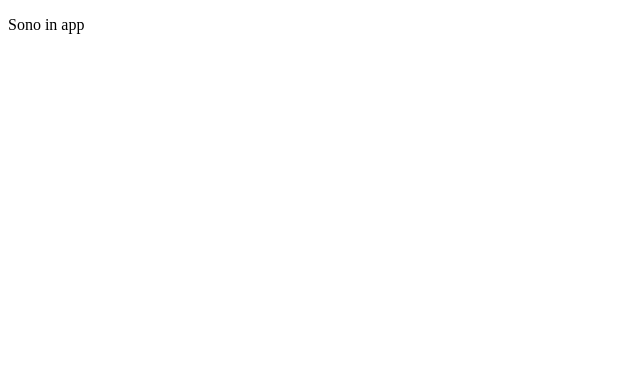
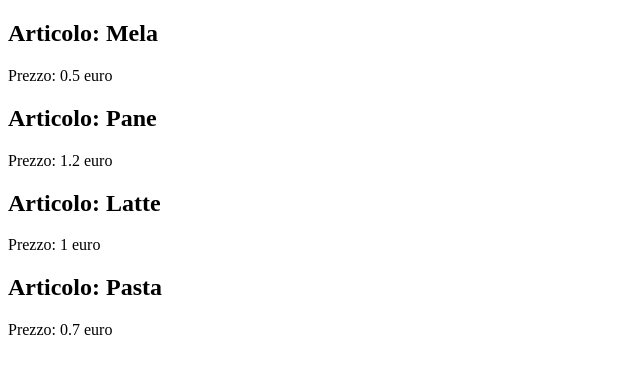
Before and after one commit to AngelaFerraro18/ex-react-usereducer-spesa, a React (Vite) app: page / in a window 1280 px wide. Shown: the top 374 px of the page, without its empty margins (0-640 px from the left). Built offline with nearby package versions, Linux system fonts and the light colour scheme.

Commit message:
feat: milestone 1 completed

```diff
--- a/src/App.jsx
+++ b/src/App.jsx
@@ -1,7 +1,22 @@
+import Article from "./components/Article";
 
 
 function App() {
-  return <p>Sono in app</p>
+
+  const products = [
+    { name: 'Mela', price: 0.5 },
+    { name: 'Pane', price: 1.2 },
+    { name: 'Latte', price: 1.0 },
+    { name: 'Pasta', price: 0.7 },
+  ];
+
+  return (
+    <>
+
+      {products && products.map((p, i) => <Article key={i} data={p} />)}
+
+    </>
+  )
 }
 
 export default App
--- /dev/null
+++ b/src/components/Article.jsx
@@ -0,0 +1,13 @@
+function Article({ data }) {
+
+    const { name, price } = data;
+
+    return (
+        <article>
+            <h2>Articolo: {name}</h2>
+            <span>Prezzo: {price} euro</span>
+        </article>
+    )
+}
+
+export default Article;
```
